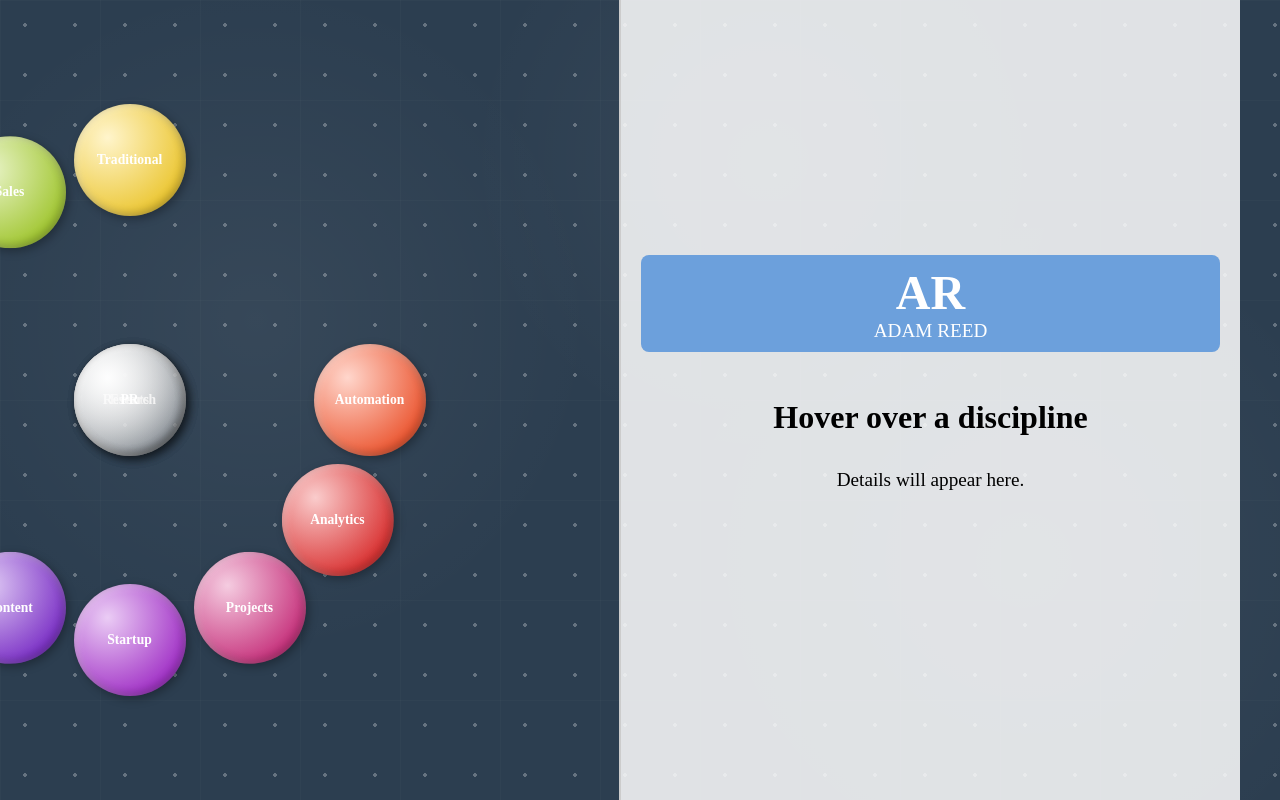
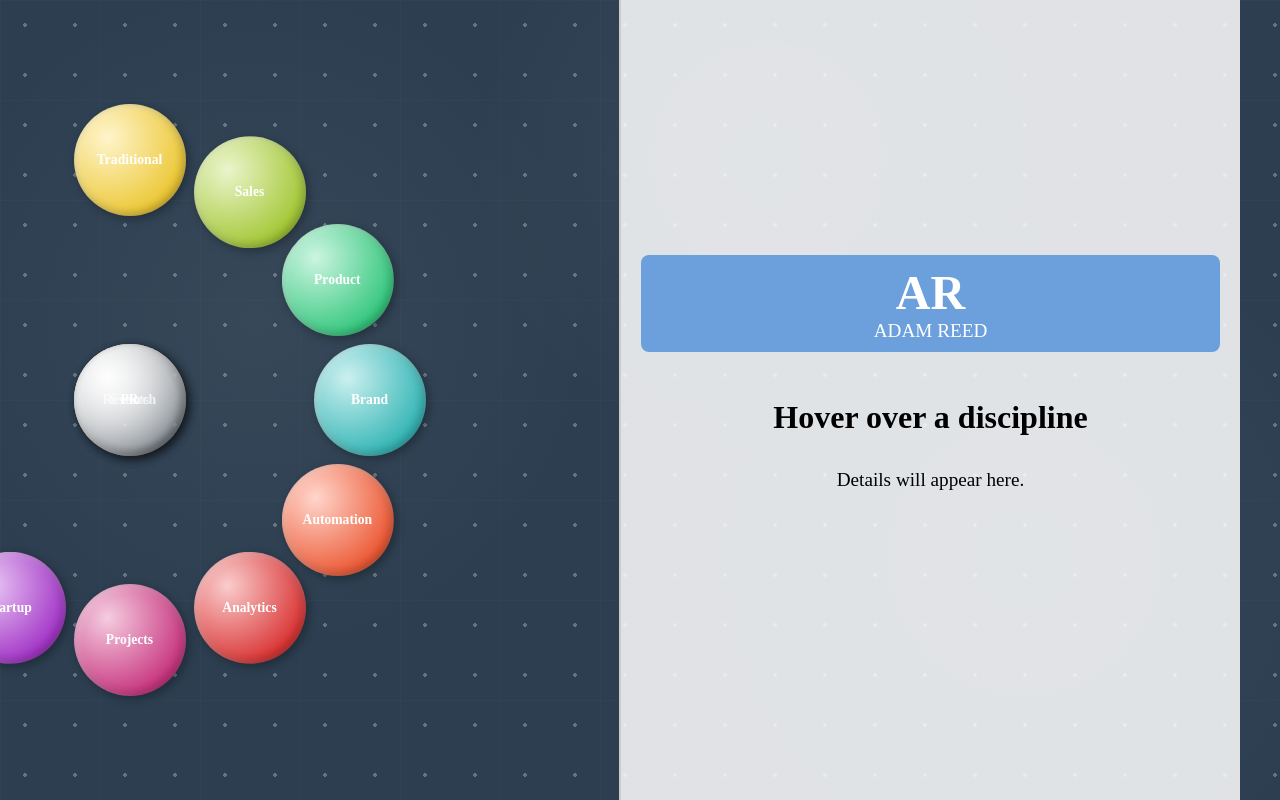
Before and after one commit to adamr-8/personal_website, a plain HTML site: page index.html in a window 1280 px wide. Drawn offline with Linux system fonts and the light colour scheme.

Commit message:
Update styles.css

```diff
--- a/styles.css
+++ b/styles.css
@@ -88,18 +88,18 @@ html, body {
 }
 
 /* Positioning of buttons around the circle */
+#sales { top: 50%; left: 50%; transform: translate(-50%, -50%) rotate(30deg) translate(0, -30vmin) rotate(-30deg); background-color: #99cc00; } /* 1 o'clock */
+#product { top: 50%; left: 50%; transform: translate(-50%, -50%) rotate(60deg) translate(0, -30vmin) rotate(-60deg); background-color: #00cc66; } /* 2 o'clock */
+#brand { top: 50%; left: 50%; transform: translate(-50%, -50%) rotate(90deg) translate(0, -30vmin) rotate(-90deg); background-color: #00b3b3; } /* 3 o'clock */
+#automation { top: 50%; left: 50%; transform: translate(-50%, -50%) rotate(120deg) translate(0, -30vmin) rotate(-120deg); background-color: #ff3300; } /* 4 o'clock */
+#analytics { top: 50%; left: 50%; transform: translate(-50%, -50%) rotate(150deg) translate(0, -30vmin) rotate(-150deg); background-color: #e60000; } /* 5 o'clock */
+#projects { top: 50%; left: 50%; transform: translate(-50%, -50%) rotate(180deg) translate(0, -30vmin) rotate(-180deg); background-color: #cc0066; } /* 6 o'clock */
+#startup { top: 50%; left: 50%; transform: translate(-50%, -50%) rotate(210deg) translate(0, -30vmin) rotate(-210deg); background-color: #9900cc; } /* 7 o'clock */
+#content { top: 50%; left: 50%; transform: translate(-50%, -50%) rotate(240deg) translate(0, -30vmin) rotate(-240deg); background-color: #6600cc; } /* 8 o'clock */
+#seo { top: 50%; left: 50%; transform: translate(-50%, -50%) rotate(270deg) translate(0, -30vmin) rotate(-270deg); background-color: #0073e6; } /* 9 o'clock */
+#ecommerce { top: 50%; left: 50%; transform: translate(-50%, -50%) rotate(300deg) translate(0, -30vmin) rotate(-300deg); background-color: #ff6600; } /* 10 o'clock */
+#digital-marketing { top: 50%; left: 50%; transform: translate(-50%, -50%) rotate(330deg) translate(0, -30vmin) rotate(-330deg); background-color: #ff9900; } /* 11 o'clock */
 #traditional-marketing { top: 50%; left: 50%; transform: translate(-50%, -50%) rotate(0deg) translate(0, -30vmin) rotate(0deg); background-color: #ffcc00; } /* 12 o'clock */
-#digital-marketing { top: 50%; left: 50%; transform: translate(-50%, -50%) rotate(30deg) translate(0, -30vmin) rotate(-30deg); background-color: #ff9900; } /* 1 o'clock */
-#ecommerce { top: 50%; left: 50%; transform: translate(-50%, -50%) rotate(60deg) translate(0, -30vmin) rotate(-60deg); background-color: #ff6600; } /* 2 o'clock */
-#automation { top: 50%; left: 50%; transform: translate(-50%, -50%) rotate(90deg) translate(0, -30vmin) rotate(-90deg); background-color: #ff3300; } /* 3 o'clock */
-#analytics { top: 50%; left: 50%; transform: translate(-50%, -50%) rotate(120deg) translate(0, -30vmin) rotate(-120deg); background-color: #e60000; } /* 4 o'clock */
-#projects { top: 50%; left: 50%; transform: translate(-50%, -50%) rotate(150deg) translate(0, -30vmin) rotate(-150deg); background-color: #cc0066; } /* 5 o'clock */
-#startup { top: 50%; left: 50%; transform: translate(-50%, -50%) rotate(180deg) translate(0, -30vmin) rotate(-180deg); background-color: #9900cc; } /* 6 o'clock */
-#content { top: 50%; left: 50%; transform: translate(-50%, -50%) rotate(210deg) translate(0, -30vmin) rotate(-210deg); background-color: #6600cc; } /* 7 o'clock */
-#seo { top: 50%; left: 50%; transform: translate(-50%, -50%) rotate(240deg) translate(0, -30vmin) rotate(-240deg); background-color: #0073e6; } /* 8 o'clock */
-#brand { top: 50%; left: 50%; transform: translate(-50%, -50%) rotate(270deg) translate(0, -30vmin) rotate(-270deg); background-color: #00b3b3; } /* 9 o'clock */
-#product { top: 50%; left: 50%; transform: translate(-50%, -50%) rotate(300deg) translate(0, -30vmin) rotate(-300deg); background-color: #00cc66; } /* 10 o'clock */
-#sales { top: 50%; left: 50%; transform: translate(-50%, -50%) rotate(330deg) translate(0, -30vmin) rotate(-330deg); background-color: #99cc00; } /* 11 o'clock */
 
 /* Hover effect to move button to center and enlarge */
 .button.centered {
```
